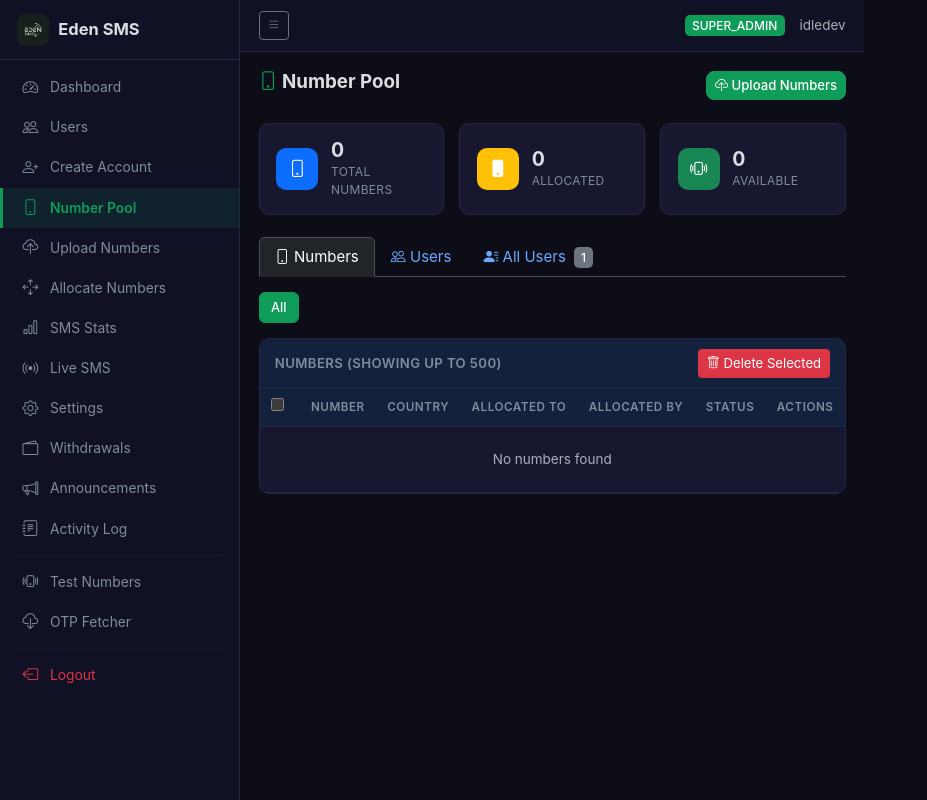
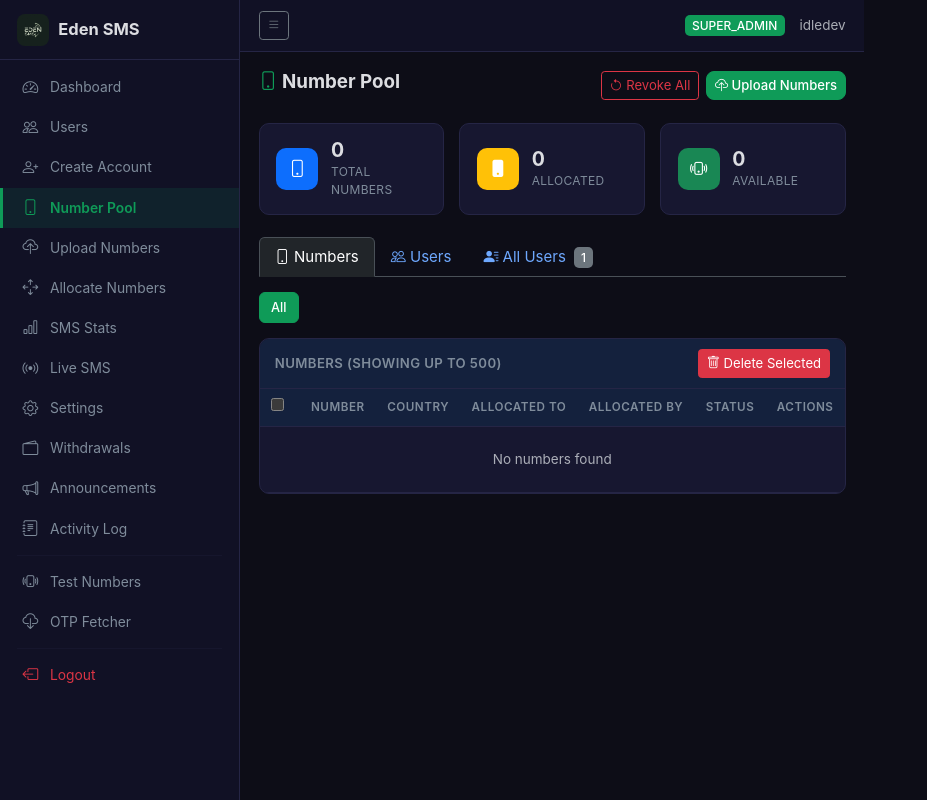
Before and after one commit to KvngJamesII/benti, a Flask app: page /admin/numbers in a window 1280 px wide. Shown: the whole page, without its empty margins (0-927 px from the left). Run offline with Flask 3, Linux system fonts and the light colour scheme; a user stored in the database is signed in; data comes from the database, SQL or seed files in the repository; data that the repository does not hold is empty; some libraries are stand-ins or nearby versions.

Commit message:
Add searchable transfer dropdowns + Revoke All Numbers button in number pool

```diff
--- a/routes/admin.py
+++ b/routes/admin.py
@@ -777,6 +777,22 @@ def revoke_numbers_bulk():
     return redirect(url_for("admin.number_pool"))
 
 
+@admin_bp.route("/revoke-all-numbers", methods=["POST"])
+@admin_required
+def revoke_all_numbers():
+    """Revoke ALL allocated numbers from ALL users."""
+    count = Number.query.filter(Number.allocated_to_id.isnot(None)).update(
+        {"allocated_to_id": None, "allocated_by_id": None, "allocated_at": None}
+    )
+    db.session.add(ActivityLog(
+        user_id=current_user.id, action="revoke_all_numbers",
+        details=f"Revoked all {count} allocated numbers from all users.",
+    ))
+    db.session.commit()
+    flash(f"Revoked {count} numbers from all users.", "info")
+    return redirect(url_for("admin.number_pool"))
+
+
 @admin_bp.route("/set-auto-revoke", methods=["POST"])
 @admin_required
 def set_auto_revoke():
--- a/templates/admin/number_pool.html
+++ b/templates/admin/number_pool.html
@@ -4,9 +4,17 @@
 {% block content %}
 <div class="d-flex justify-content-between align-items-center mb-4">
     <h4><i class="bi bi-phone text-eden"></i> Number Pool</h4>
-    <a href="{{ url_for('admin.upload_numbers') }}" class="btn btn-eden btn-sm">
-        <i class="bi bi-cloud-upload"></i> Upload Numbers
-    </a>
+    <div class="d-flex gap-2">
+        <form method="POST" action="{{ url_for('admin.revoke_all_numbers') }}" class="d-inline">
+            <button type="submit" class="btn btn-outline-danger btn-sm"
+                    onclick="return confirm('Revoke ALL numbers from ALL users? This will unassign every number.')">
+                <i class="bi bi-arrow-counterclockwise"></i> Revoke All
+            </button>
+        </form>
+        <a href="{{ url_for('admin.upload_numbers') }}" class="btn btn-eden btn-sm">
+            <i class="bi bi-cloud-upload"></i> Upload Numbers
+        </a>
+    </div>
 </div>
 
 <div class="row g-3 mb-4">
```
Also changed, not shown: templates/admin/users.html (+28 -2 lines).
